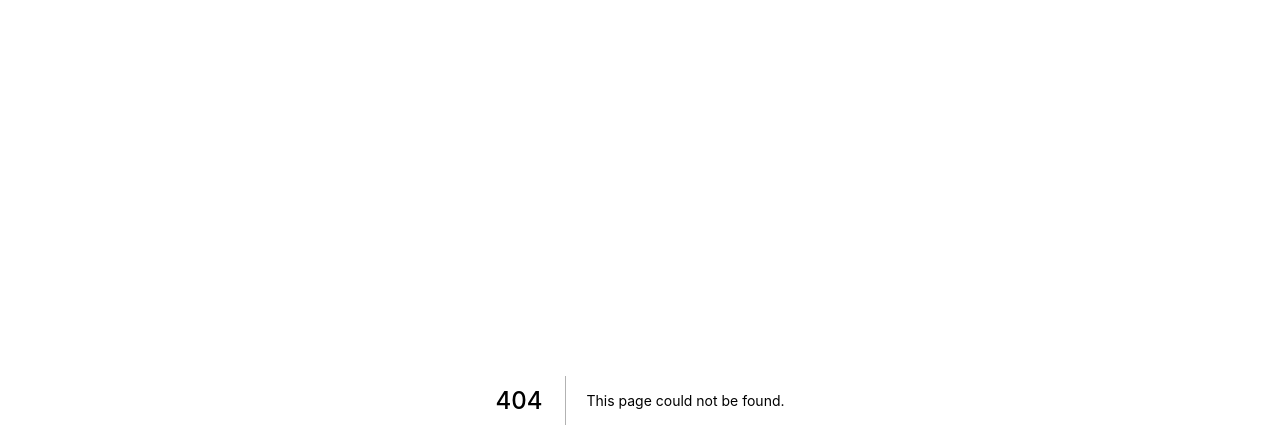
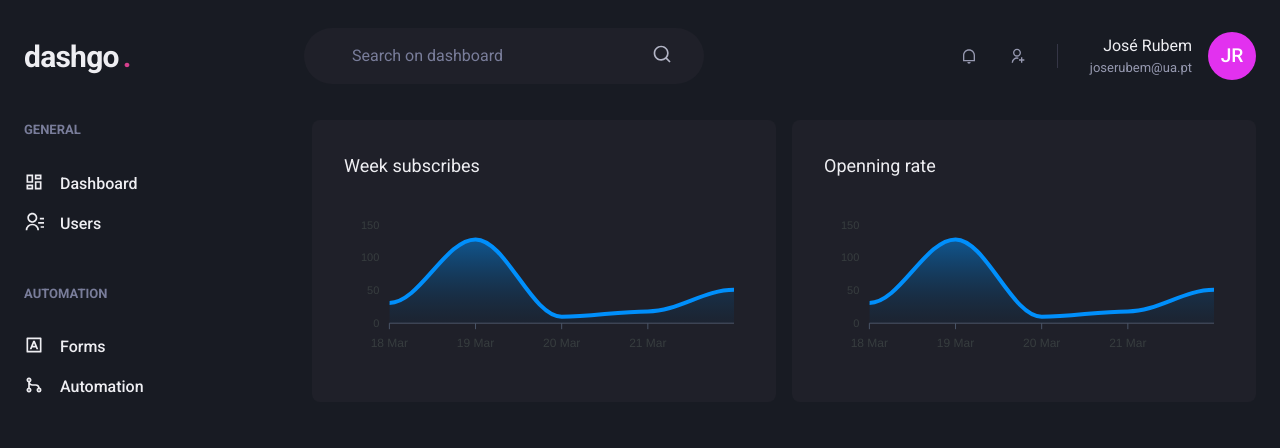
Before and after one commit to joserubemneto/dashgo, a Next.js app: page /dashboard in a window 1280 px wide. Before the commit this address had no page. Shown: the top 448 px of the page. Built offline with nearby package versions, Linux system fonts and the light colour scheme.

Commit message:
feat: created dashboard page

```diff
--- /dev/null
+++ b/src/pages/dashboard.tsx
@@ -0,0 +1,82 @@
+import { Header } from '../components/Header'
+import dynamic from 'next/dynamic'
+import { Flex, SimpleGrid, Box, Text, theme } from '@chakra-ui/react'
+import { Sidebar } from '../components/Sidebar'
+
+const Chart = dynamic(() => import('react-apexcharts'), {
+  ssr: false,
+})
+
+const options = {
+  chart: {
+    toolbar: {
+      show: false,
+    },
+    zoom: {
+      enabled: false,
+    },
+    forColor: theme.colors.gray[500],
+  },
+  grid: {
+    show: false,
+  },
+  dataLabels: {
+    enabled: false,
+  },
+  tooltip: {
+    enabled: false,
+  },
+  xaxis: {
+    type: 'datetime',
+    axisBorder: {
+      color: theme.colors.gray[600],
+    },
+    axisTicks: {
+      color: theme.colors.gray[600],
+    },
+    categories: [
+      '2021-03-18T00:00:00.000Z',
+      '2021-03-19T00:00:00.000Z',
+      '2021-03-20T00:00:00.000Z',
+      '2021-03-21T00:00:00.000Z',
+      '2021-03-22T00:00:00.000Z',
+    ],
+  },
+  fill: {
+    opacity: 0.3,
+    type: 'gradient',
+    gradient: {
+      shade: 'dark',
+      opacityFrom: 0.7,
+      opacityTo: 0.3,
+    },
+  },
+}
+
+const series = [{ name: 'series-1', data: [31, 128, 10, 18, 51] }]
+
+export default function Dashboard() {
+  return (
+    <Flex direction='column' h='100vh'>
+      <Header />
+      <Flex w='100%' my='6' maxW='1480px' mx='auto' px='6'>
+        <Sidebar />
+
+        <SimpleGrid flex='1' gap='4' minChildWidth='320px' align='flex-start'>
+          <Box p='8' bg='gray.800' borderRadius='8px' pb='4'>
+            <Text fontSize='lg' mb='4'>
+              Week subscribes
+            </Text>
+            <Chart type='area' options={options} series={series} height='160' />
+          </Box>
+          <Box p='8' bg='gray.800' borderRadius='8px'>
+            <Text fontSize='lg' mb='4'>
+              Openning rate
+            </Text>
+            <Chart type='area' options={options} series={series} height='160' />
+          </Box>
+        </SimpleGrid>
+      </Flex>
+    </Flex>
+  )
+}
```
